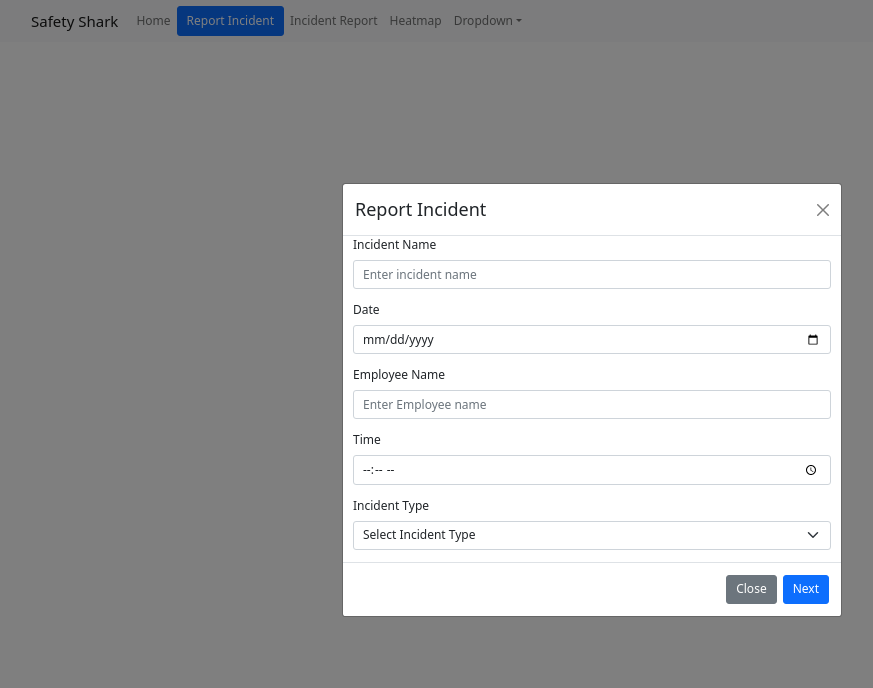
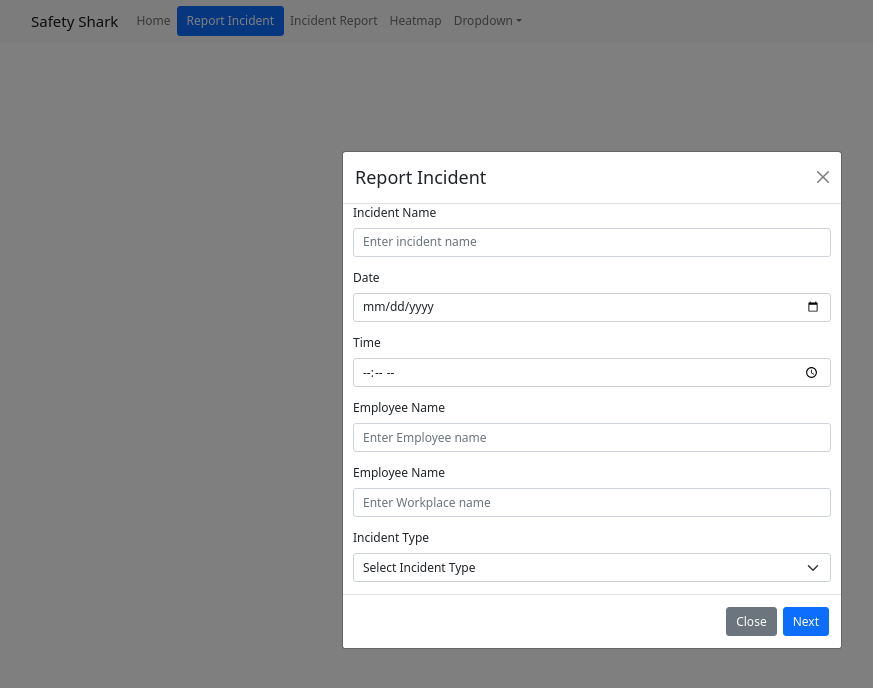
Before and after one commit to jr7072/CodeRed, a React (Create React App) app: page /home in a window 1280 px wide. Both pictures are taken after a click on the button "Report Incident". Shown: the top 688 px of the page, without its empty margins (48-921 px from the left). Built offline with nearby package versions, Linux system fonts and the light colour scheme.

Commit message:
implement IncidentModel

```diff
--- a/src/Components/Nav/Nav.js
+++ b/src/Components/Nav/Nav.js
@@ -6,14 +6,50 @@ import './Nav.css'
 import {useState} from 'react'
 
 export const NavigationBar = () => {
+
+    const [incidentModel, setIncidentModel] = useState(
+        {
+            IncidentName: "",
+            Date: 0,
+            Time: 0,
+            DateTime: 0,
+            Employee: "",
+            Workplace: "",
+            IncidentType: "",
+            LocationX: 0,
+            LocationY: 0,
+        }
+    );
     const [showReportModal, setShowReportModal] = useState(false);
     const [showPinToFloorModal, setShowPinToFloorModal] = useState(false);
 
     const handleClose = () => {
+        setIncidentModel ({
+            IncidentName: "",
+            Date: 0,
+            Time: 0,
+            DateTime: 0,
+            Employee: "",
+            Workplace: "",
+            IncidentType: "",
+            LocationX: 0,
+            LocationY: 0,
+        })
         setShowReportModal(false);
     }
 
     const handlePinClose = () => {
+        setIncidentModel ({
+            IncidentName: "",
+            Date: 0,
+            Time: 0,
+            DateTime: 0,
+            Employee: "",
+            Workplace: "",
+            IncidentType: "",
+            LocationX: 0,
+            LocationY: 0,
+        })
         setShowPinToFloorModal(false);
     }
 
@@ -30,6 +66,61 @@ export const NavigationBar = () => {
         setShowPinToFloorModal(false);
         console.log("submitted!")
     }
+
+    const handleOnChange = (formName, formValue) => {
+        if(formName == "formIncidentName")
+        {
+            setIncidentModel(prevState => ({
+                ...prevState,
+                IncidentName: formValue
+            }))
+        }
+        else if(formName == "formDate")
+        {
+            setIncidentModel(prevState => ({
+                ...prevState,
+                Date: formValue
+            }))
+        }
+        else if(formName == "formTime")
+        {
+            setIncidentModel(prevState => ({
+                ...prevState,
+                Time: formValue
+            }))
+        }
+        else if(formName == "formWorkplace")
+        {
+            setIncidentModel(prevState => ({
+                ...prevState,
+                Workplace: formValue
+            }))
+        }
+        else if(formName == "formEmployeeName")
+        {
+            setIncidentModel(prevState => ({
+                ...prevState,
+                Employee: formValue
+            }))
+        }
+        else if(formName == "formIncidentType")
+        {
+            setIncidentModel(prevState => ({
+                ...prevState,
+                IncidentType: formValue
+            }))
+        }
+        else if(formName == "Location")
+        {
+            setIncidentModel(prevState => ({
+                ...prevState,
+                LocationX: formValue.left,
+                LocationY: formValue.top
+            }))
+        }
+        console.log(incidentModel);
+    }
+
     return(
         <div>
             <Navbar bg="light" expand="lg">
@@ -53,10 +144,8 @@ export const NavigationBar = () => {
                     </Navbar.Collapse>
                 </Container>
             </Navbar>
-            <ReportIncidentModal show = {showReportModal} onHide = {handleClose} onNext = {handleNext}/>
-            <PinToFloorMapModal show = {showPinToFloorModal} onHide = {handlePinClose} onSubmit = {handleSubmit}/>
+            <ReportIncidentModal show = {showReportModal} onHide = {handleClose} onNext = {handleNext} onChange = {handleOnChange}/>
+            <PinToFloorMapModal show = {showPinToFloorModal} onHide = {handlePinClose} onSubmit = {handleSubmit} onChange = {handleOnChange}/>
         </div>
-
-
     )
 }
--- a/src/Components/PinToFloorMap/PinToFloorMap.js
+++ b/src/Components/PinToFloorMap/PinToFloorMap.js
@@ -9,7 +9,12 @@ export const PinToFloorMapModal = (props)=> {
     const [markers, setMarkers] = useState([])
 
     const handleOnShow = () => {
-        setMarkers([])
+        setMarkers([]);
+    }
+
+    const handleonAddMarker = (marker) => {
+        setMarkers([marker]);
+        props.onChange("Location", marker)
     }
 
     return(
@@ -21,7 +26,7 @@ export const PinToFloorMapModal = (props)=> {
                 <ImageMarker
                     src="https://rocketlister.com/wp-content/uploads/2019/11/17820-Claremont-2D-Floorplan.jpg"
                     markers={markers}
-                    onAddMarker={(marker) => setMarkers([marker])}
+                    onAddMarker={(marker) => handleonAddMarker(marker)}
                 />
 
                 <Modal.Footer>
--- a/src/Components/ReportIncident/ReportIncident.js
+++ b/src/Components/ReportIncident/ReportIncident.js
@@ -4,6 +4,11 @@ import { propTypes } from 'react-bootstrap/esm/Image'
 import './ReportIncident.css'
 
 export const ReportIncidentModal = (props)=> {
+
+    const handleOnChange = (e) => {
+        props.onChange(e.target.id, e.target.value);
+    }
+
     return(
             <Modal show = {props.show} centered>
                 <Modal.Header closeButton onHide = {props.onHide}>
@@ -13,33 +18,41 @@ export const ReportIncidentModal = (props)=> {
                 <Form>
                     <Form.Group className="mb-3" controlId="formIncidentName">
                         <Form.Label>Incident Name</Form.Label>
-                        <Form.Control type="text" placeholder="Enter incident name" />
+                        <Form.Control type="text" placeholder="Enter incident name" onChange = {e => handleOnChange(e)}/>
                     </Form.Group>
 
                     <Form.Group className="mb-3" controlId="formDate">
                         <Form.Label>Date</Form.Label>
-                        <Form.Control type="date" placeholder="Date" />
+                        <Form.Control type="date" placeholder="Date" onChange = {e => handleOnChange(e)}/>
+                    </Form.Group>
+
+                    <Form.Group className="mb-3" controlId="formTime">
+                        <Form.Label>Time</Form.Label>
+                        <Form.Control type="time" placeholder="Time" onChange = {e => handleOnChange(e)}/>
                     </Form.Group>
 
                     <Form.Group className="mb-3" controlId="formEmployeeName">
                         <Form.Label>Employee Name</Form.Label>
-                        <Form.Control type="text" placeholder="Enter Employee name" />
+                        <Form.Control type="text" placeholder="Enter Employee name" onChange = {e => handleOnChange(e)}/>
                     </Form.Group>
 
-                    <Form.Group className="mb-3" controlId="formTime">
-                        <Form.Label>Time</Form.Label>
-                        <Form.Control type="time" placeholder="Time" />
+                    <Form.Group className="mb-3" controlId="formWorkplace">
+                        <Form.Label>Employee Name</Form.Label>
+                        <Form.Control type="text" placeholder="Enter Workplace name" onChange = {e => handleOnChange(e)}/>
                     </Form.Group>
 
                     <Form.Group className="mb-3" controlId="formIncidentType">
                         <Form.Label>Incident Type</Form.Label>
-                        <Form.Select aria-label="Default select example">
+                        <Form.Select aria-label="Default select example" onChange = {e => handleOnChange(e)}>
                             <option>Select Incident Type</option>
-                            <option value="1">Falls</option>
-                            <option value="2">Combustion</option>
-                            <option value="3">Struck-By</option>
-                            <option value="4">Vehicle Strike</option>
-                            <option value="5">Near miss</option>
+                            <option value="1">Burns</option>
+                            <option value="2">Back Injury</option>
+                            <option value="3">Chemical Exposure</option>
+                            <option value="4">Falls</option>
+                            <option value="5">Combustion</option>
+                            <option value="6">Crushing</option>
+                            <option value="7">Vehicle Strike</option>
+                            <option value="8">Near miss</option>
                         </Form.Select>
                     </Form.Group>
                 </Form>
```
